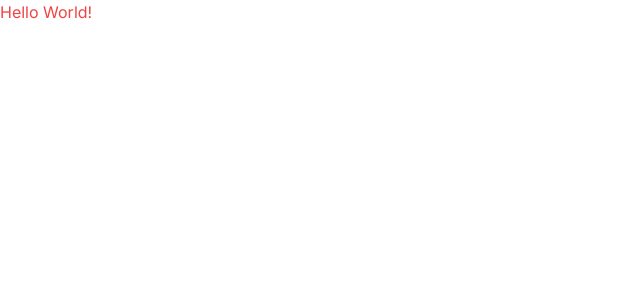
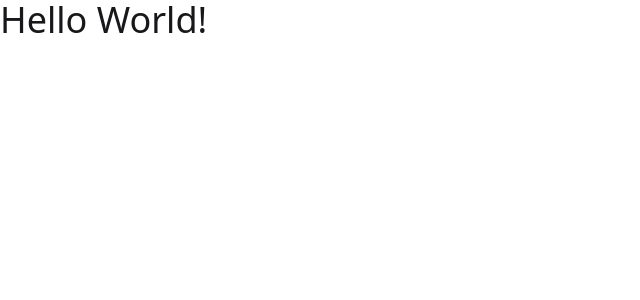
Before and after one commit to rtsarakaki/boilerplate-nextjs-with-jest-tailwind, a Next.js app: page / in a window 1280 px wide. Shown: the top 300 px of the page, without its empty margins (0-640 px from the left). Built offline with nearby package versions, Linux system fonts and the light colour scheme.

Commit message:
shaqcn font configured and added env file

```diff
--- a/src/app/layout.tsx
+++ b/src/app/layout.tsx
@@ -1,22 +1,30 @@
-import type { Metadata } from "next";
-import { Inter } from "next/font/google";
-import "./globals.css";
+import type {Metadata} from "next";
+import "@/styles/globals.css";
 
-const inter = Inter({ subsets: ["latin"] });
+import {Inter as FontSans} from "next/font/google";
+import {cn} from "@/lib/utils";
+
+const fontSans = FontSans({
+    subsets: ["latin"],
+    variable: "--font-sans",
+});
 
 export const metadata: Metadata = {
-  title: "Create Next App",
-  description: "Generated by create next app",
+    title: process.env.APP_TITLE,
+    description: process.env.APP_DESCRIPTION,
 };
 
 export default function RootLayout({
-  children,
+    children,
 }: Readonly<{
-  children: React.ReactNode;
+    children: React.ReactNode;
 }>) {
-  return (
-    <html lang="en">
-      <body className={inter.className}>{children}</body>
-    </html>
-  );
+    return (
+        <html lang="en" suppressHydrationWarning>
+            <head />
+            <body className={cn("min-h-screen bg-background font-sans antialiased", fontSans.variable)}>
+                {children}
+            </body>
+        </html>
+    );
 }
--- a/src/app/page.tsx
+++ b/src/app/page.tsx
@@ -1,9 +1,7 @@
-import Image from "next/image";
-
 export default function Home() {
     return (
         <div>
-            <p className="text-red-500">Hello World!</p>
+            <p className="text-primary text-4xl">Hello World!</p>
         </div>
     );
 }
```
Also changed, not shown: src/styles/globals.css (renamed from src/app/globals.css), 2 other files (tests, documents, lock files or other folders).
